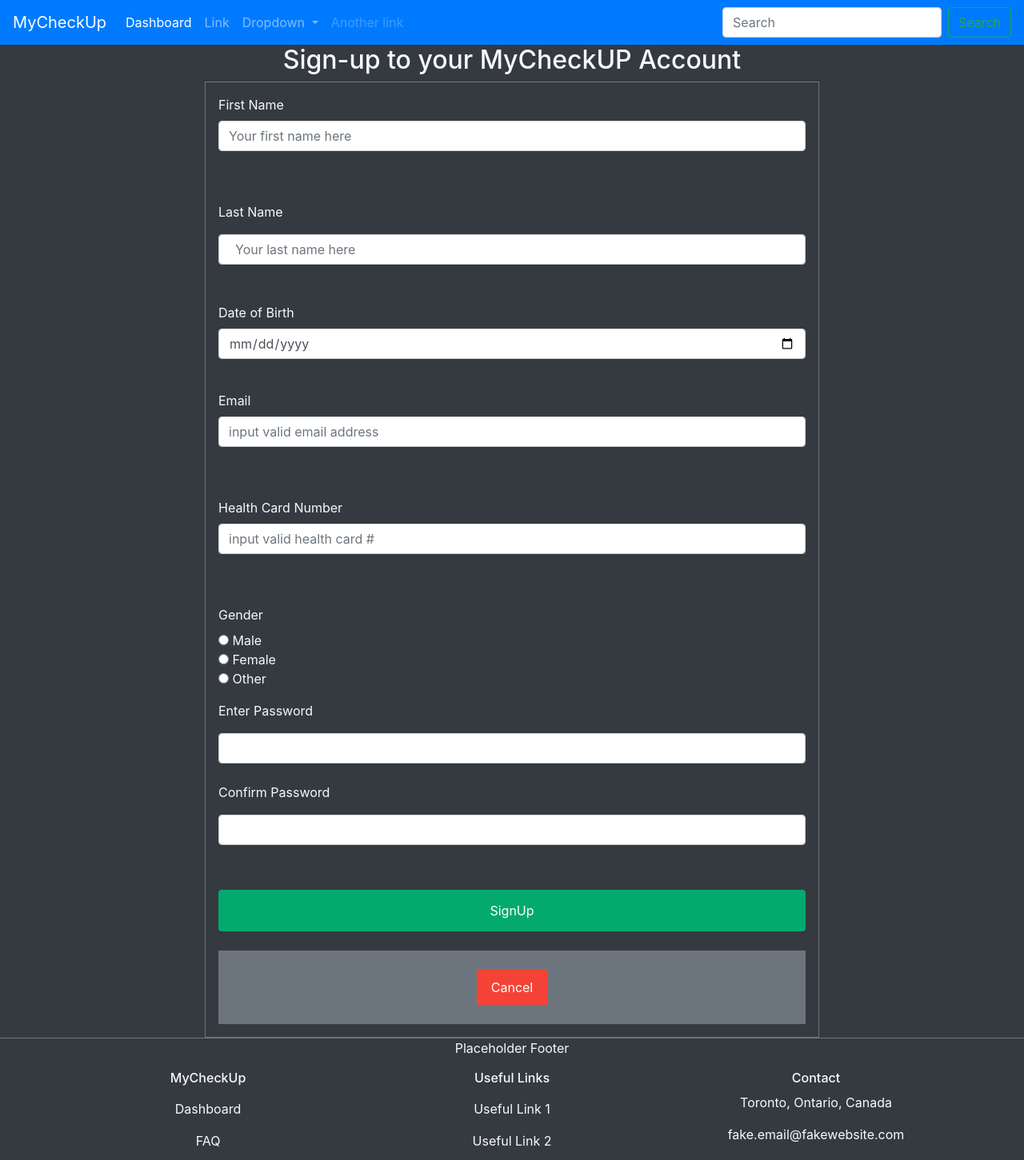
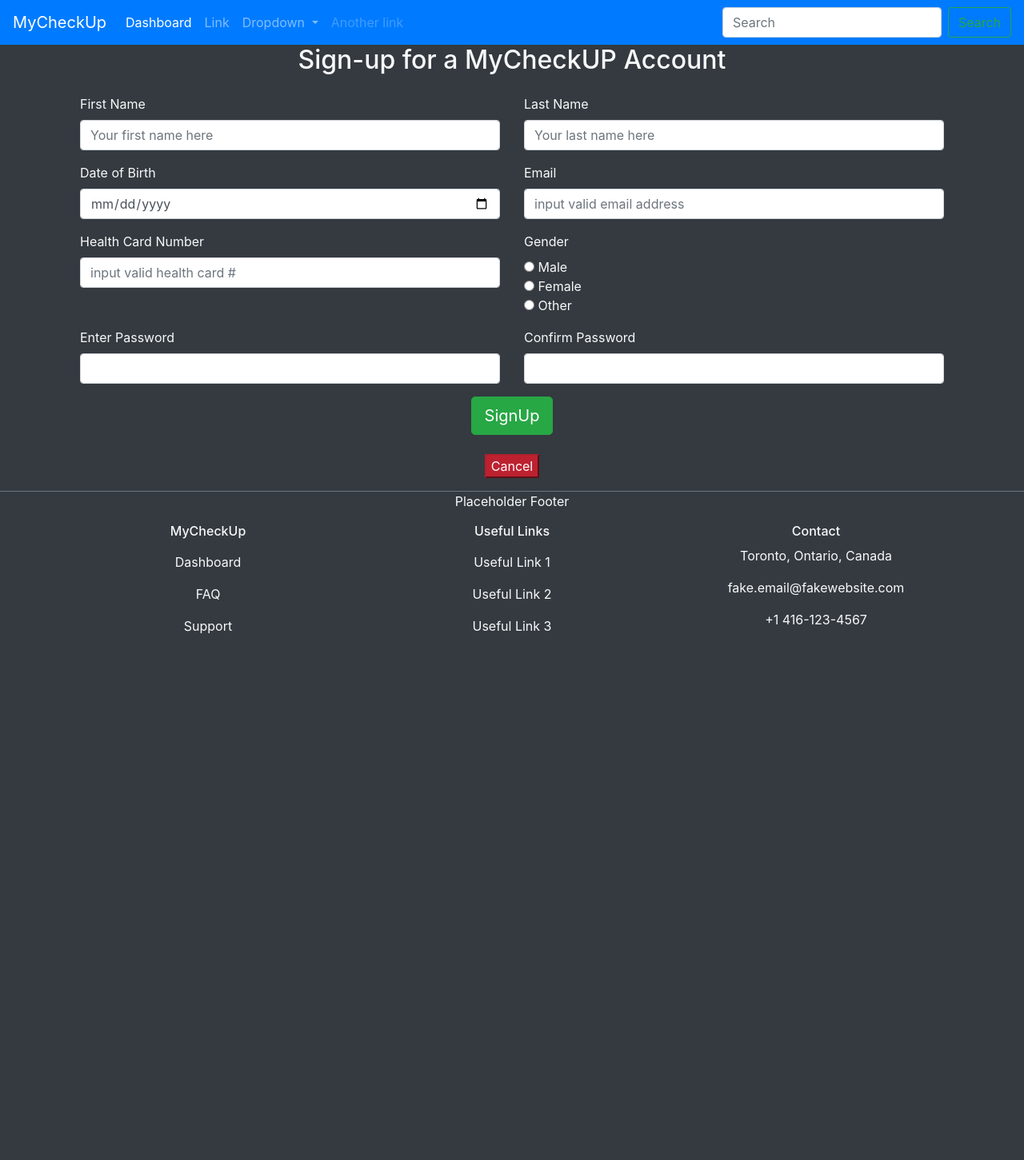
Before and after one commit to alexsam29/MyCheckUp, an Angular app in the folder MyCheckUp/: page /createaccount in a window 1280 px wide. Shown: the top 1451 px of the page at 80% size. After the commit the page ends 803 px from the top, so only its background shows below. Built offline with nearby package versions, Linux system fonts and the light colour scheme.

Commit message:
Adjusted create account page UI

```diff
--- a/MyCheckUp/src/app/create-account/create-account.component.css
+++ b/MyCheckUp/src/app/create-account/create-account.component.css
@@ -1,13 +1,13 @@
 /* Bordered form */
-form {
+/* form { */
   /* background-color: darkgray; */
-  margin: auto;
+  /* margin: auto; */
   /* border: 3px solid black; */
-  width: 60%;
+/*   width: 60%;
 }
-
+ */
 /* Full-width inputs */
-input[type="text"],
+/* input[type="text"],
 input[type="password"] {
   width: 100%;
   padding: 12px 20px;
@@ -15,10 +15,10 @@ input[type="password"] {
   display: inline-block;
   border: 1px solid #ccc;
   box-sizing: border-box;
-}
+} */
 
 /* Set a style for all buttons */
-button {
+/* button {
   background-color: #04aa6d;
   color: white;
   padding: 14px 20px;
@@ -26,33 +26,33 @@ button {
   border: none;
   cursor: pointer;
   width: 100%;
-}
+} */
 
 /* Add a hover effect for buttons */
-button:hover {
+/* button:hover {
   opacity: 0.8;
-}
+} */
 
 /* Extra style for the cancel button (red) */
-.cancelbtn {
+/* .cancelbtn {
   width: auto;
   padding: 10px 18px;
   background-color: #f44336;
-}
+} */
 
 /* Add padding to containers */
-.container {
+/* .container {
   padding: 16px;
-}
+} */
 
 /* The "Forgot password" text */
-span.psw {
+/* span.psw {
   float: right;
   padding-top: 16px;
-}
+} */
 
 /* Change styles for span and cancel button on extra small screens */
-@media screen and (max-width: 300px) {
+/* @media screen and (max-width: 300px) {
   span.psw {
     display: block;
     float: right;
@@ -60,4 +60,4 @@ span.psw {
   .cancelbtn {
     width: 100%;
   }
-}
+} */
--- a/MyCheckUp/src/app/create-account/create-account.component.html
+++ b/MyCheckUp/src/app/create-account/create-account.component.html
@@ -1,72 +1,110 @@
 <div class="bg-dark">
     <div class="text-light text-center">
-        <h2>Sign-up to your MyCheckUP Account</h2>
+        <h2>Sign-up for a MyCheckUP Account</h2>
 
         <div *ngIf="fail" class="alert alert-danger" role="alert">
             An error occured! {{message}}
         </div>
     </div>
     <form ngNativeValidate #signUpForm="ngForm" (ngSubmit)="onSubmit(signUpForm)"
-        class="border border-secondary border-5" action="#" method="post">
+        class="p-3" action="#" method="post">
+        <div class="container">
             <div class="container">
 
+                <div class="row">
+                    <div class="col-md">
                         <div class="form-group text-light">
                             <label for="firstName"> First Name</label> <br>
-                <input required ngModel name="firstName" class="form-control" placeholder="Your first name here"
-                    #firstName="ngModel">
-                <div class="alert alert-danger" *ngIf="firstName.touched && firstName.invalid">First Name is Required
+                            <input required ngModel name="firstName" class="form-control"
+                                placeholder="Your first name here" #firstName="ngModel">
+                            <div class="alert alert-danger" *ngIf="firstName.touched && firstName.invalid">First Name is
+                                Required
                             </div>
-                <br><br>
+
                         </div>
+                    </div>
+
+                    <div class="col-md">
                         <div class="form-group text-light">
                             <label for="lastName"> Last Name</label><br>
                             <input required ngModel name="lastName" type="text" class="form-control"
                                 placeholder="Your last name here" #lastName="ngModel">
-                <div class="alert alert-danger" *ngIf="lastName.touched && lastName.invalid">Last Name is Required</div>
-                <br><br>
+                            <div class="alert alert-danger" *ngIf="lastName.touched && lastName.invalid">Last Name is
+                                Required</div>
+
                         </div>
+                    </div>
+                </div>
+
+                <div class="row">
+                    <div class="col-md">
                         <div class="form-group text-light">
                             <label for="dateOfBirth"> Date of Birth </label> <br>
                             <input required ngModel name="dateOfBirth" type="date" class="form-control"
                                 placeholder="Enter Date of Birth Here" #title="ngModel">
                             <div class="alert alert-danger" *ngIf="title.touched && title.invalid">DOB is Required</div>
-            </div><br>
+                        </div>
+                    </div>
+
+                    <div class="col-md">
                         <div class="form-group text-light">
                             <label for="email"> Email</label><br>
                             <input required ngModel name="email" type="email" class="form-control"
                                 placeholder="input valid email address" #email="ngModel">
-                <div class="alert alert-danger" *ngIf="email.touched && email.invalid">Email is Required</div><br><br>
+                            <div class="alert alert-danger" *ngIf="email.touched && email.invalid">Email is Required
                             </div>
+                        </div>
+                    </div>
+                </div>
+
+                <div class="row">
+                    <div class="col-md">
                         <div class="form-group text-light">
                             <label for="healthCardNum"> Health Card Number</label><br>
                             <input required ngModel name="healthCardNum" type="number" class="form-control"
                                 placeholder="input valid health card #" #healthCardNum="ngModel">
-                <div class="alert alert-danger" *ngIf="healthCardNum.touched && healthCardNum.invalid">Health Card is
-                    Required</div><br><br>
+                            <div class="alert alert-danger" *ngIf="healthCardNum.touched && healthCardNum.invalid">
+                                Health Card is
+                                Required</div>
                         </div>
+                    </div>
+
+                    <div class="col-md">
                         <div class="form-group text-light">
                             <label for="gender">Gender</label> <br>
                             <input type="radio" value="male" id="male" name="gender" ngModel> Male <br>
                             <input type="radio" value="female" id="female" name="gender" ngModel> Female <br>
                             <input type="radio" value="other" id="other" name="gender" ngModel> Other
                         </div>
+                    </div>
+                </div>
+
+                <div class="row">
+                    <div class="col-md">
                         <div class="form-group text-light">
                             <label for="password1"> Enter Password</label><br>
                             <input required minlength="8" ngModel name="password" type="password" class="form-control"
                                 #password1="ngModel">
                             <div class="alert alert-danger" *ngIf="password1.touched && password1.invalid">
                                 <div *ngIf="password1.hasError('required')">Password is Required</div>
-                    <div *ngIf="password1.hasError('minlength')">Password should be minimum 8 characters</div>
+                                <div *ngIf="password1.hasError('minlength')">Password should be minimum 8 characters
                                 </div>
                             </div>
+                        </div>
+                    </div>
+
+                    <div class="col-md">
                         <div class="form-group text-light">
                             <label for="password2"> Confirm Password</label><br>
-                <input required ngModel name="password2" type="password" class="form-control" #password2="ngModel">
+                            <input required ngModel name="password2" type="password" class="form-control"
+                                #password2="ngModel">
                             <div class="alert alert-danger" *ngIf="password2.touched && password2.invalid">
                                 <div *ngIf="password2.hasError('required')">Confirm Password is Required</div>
                                 <div *ngIf="password2 !== password1">Passwords do not Match</div>
-
-                </div><br><br>
+                            </div>
+                        </div>
+                    </div>
+                </div>
             </div>
             <!-- <div class="form-group text-light">
                 <label for="phone"> Phone</label><br>
@@ -90,11 +128,12 @@
                 <label for="province"> Province</label><br>
                 <input id="province" type="text" class="form-control"><br><br>
             </div> -->
-            <button class="btn btn-primary" type='submit'>SignUp</button>
-            <label class="text-light text-center"></label><br>
-            <pre></pre>
-            <div class="container bg-secondary text-light text-center">
-                <button routerLink="/" routerLinkActive="active" type="button" class="cancelbtn">Cancel</button>
+            <div class="row justify-content-center">
+                <button class="btn btn-success btn-lg text-center" type='submit'>SignUp</button>
+            </div>
+            <br>
+            <div class="row justify-content-center">
+                <button routerLink="/" routerLinkActive="active" type="button" class="cancelbtn btn-danger">Cancel</button>
             </div>
         </div>
         <div *ngIf="success" class="alert alert-success" role="alert">
```
Lines whose indentation alone changed are shown as unchanged.
